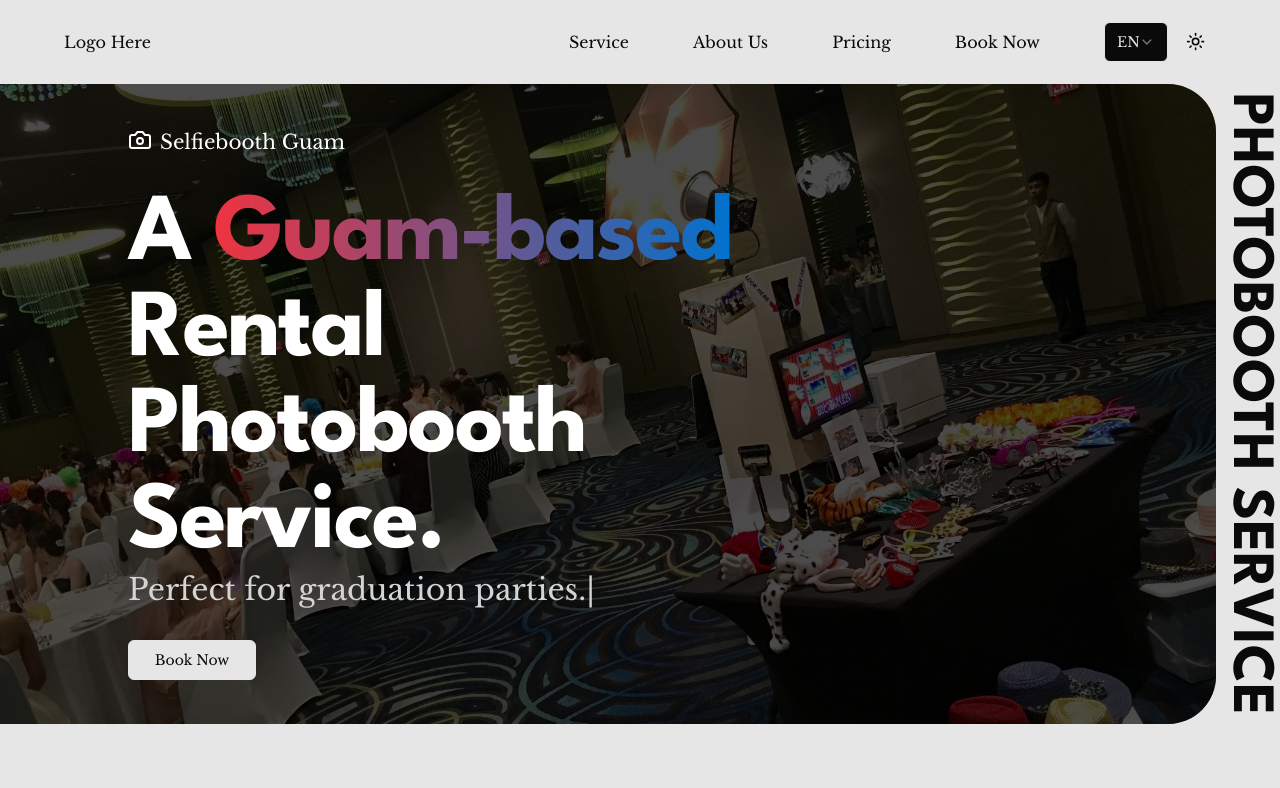
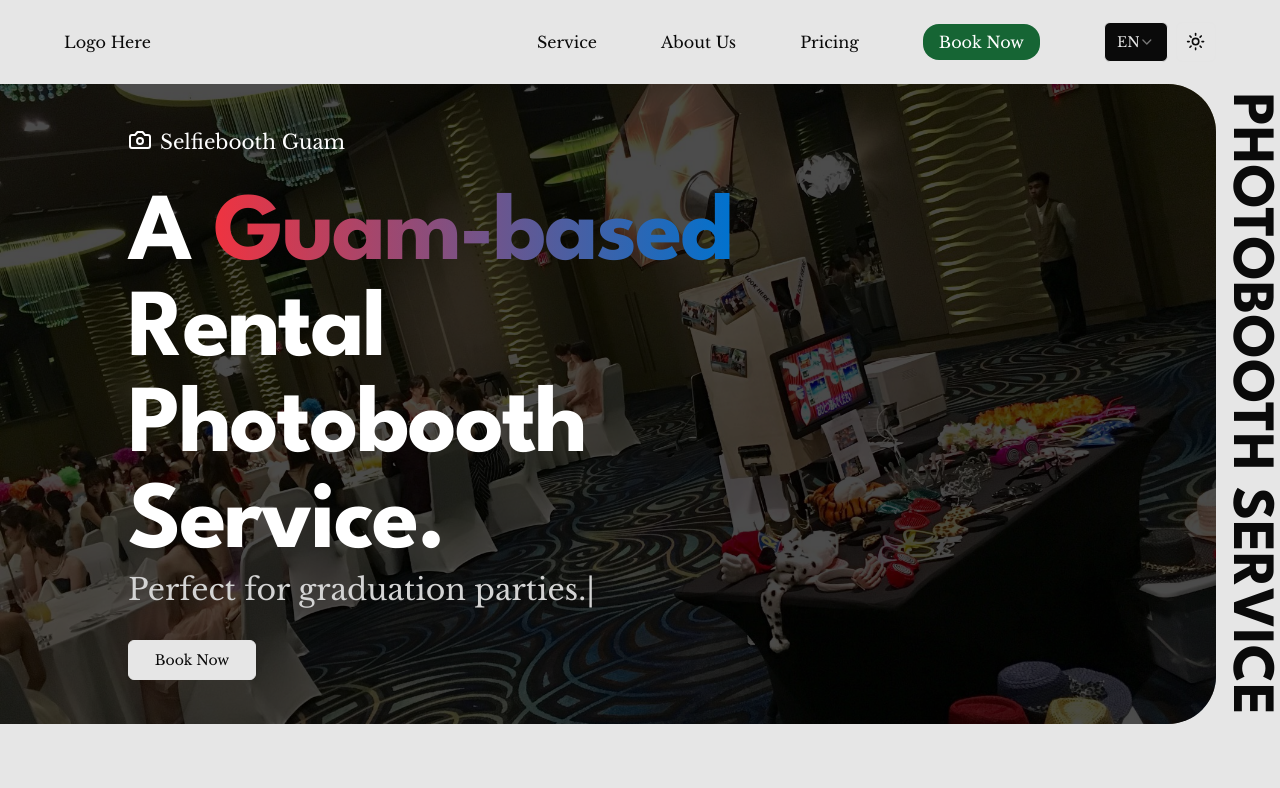
Before and after one commit to ronnieima/selfieboothguam, a Next.js app: page /en in a window 1280 px wide. Shown: the top 788 px of the page. Built offline with nearby package versions, Linux system fonts and the light colour scheme; what inspector would draw is missing.

Commit message:
use cn to make book now button green

```diff
--- a/app/_components/Hero.tsx
+++ b/app/_components/Hero.tsx
@@ -3,14 +3,20 @@ import { fontLeagueSpartan } from "@/lib/fonts";
 import { Camera } from "lucide-react";
 import { useTranslations } from "next-intl";
 import HeroTypingAnimation from "./HeroTypingAnimation";
+import { cn } from "@/lib/utils";
 
 function Hero() {
   const t = useTranslations("Hero");
   return (
     <section className="grid lg:grid-cols-[95%_5%] h-[100svh] lg:h-[80svh] ">
-      <div className="relative bg-hero bg-fixed lg:rounded-r-[3rem]  bg-cover bg-center ">
+      <div className="relative bg-hero lg:bg-fixed lg:rounded-r-[3rem]  bg-cover bg-center ">
         <div className="bg-black/70 absolute h-full w-full lg:rounded-r-[3rem] flex flex-col justify-center items-center lg:items-start">
-          <header className="absolute px-2 py-8 lg:p-32 text-white flex flex-col justify-center items-center lg:items-start gap-8 lg:gap-8 text-center lg:text-left w-[75%]">
+          <header
+            className={cn(
+              "text-center text-white flex flex-col justify-center items-center gap-8 ",
+              "lg:text-left lg:p-32 lg:w-[75%] lg:items-start"
+            )}
+          >
             <span className="text-xl flex gap-2">
               <Camera /> Selfiebooth Guam
             </span>
--- a/app/_components/Navbar.tsx
+++ b/app/_components/Navbar.tsx
@@ -9,6 +9,8 @@ import Link from "next/link";
 import LocaleSwitcherSelect from "./ui/LocaleSwitcherSelect";
 import { ToggleTheme } from "./ui/ToggleTheme";
 import { useTranslations } from "next-intl";
+import clsx from "clsx";
+import { cn } from "@/lib/utils";
 
 function Navbar() {
   const t = useTranslations("Navbar");
@@ -26,9 +28,16 @@ function Navbar() {
           <Link href="/">Logo Here</Link>
         </div>
         <ul className="flex items-center gap-16">
-          {navLinks.map((navLink) => (
+          {navLinks.map((navLink, i) => (
             <li key={navLink.label}>
-              <Link href={navLink.href}>{navLink.label}</Link>
+              <Link
+                href={navLink.href}
+                className={cn({
+                  "bg-green-800 text-white px-4 py-2 rounded-2xl": i === 3,
+                })}
+              >
+                {navLink.label}
+              </Link>
             </li>
           ))}
           <li className="flex gap-2">
@@ -41,7 +50,9 @@ function Navbar() {
       {/* MOBILE NAVBAR */}
       <nav className="flex lg:hidden justify-between h-[84px] items-center px-4 sticky top-0 z-20 bg-background">
         <div className="">
-          <Link href="/">Logo Here</Link>
+          <Link href="/" className={clsx("bg-red-50")}>
+            Logo Here
+          </Link>
         </div>
         <Sheet>
           <SheetTrigger>
--- a/lib/utils.ts
+++ b/lib/utils.ts
@@ -1,6 +1,6 @@
-import { type ClassValue, clsx } from "clsx"
-import { twMerge } from "tailwind-merge"
+import { type ClassValue, clsx } from "clsx";
+import { twMerge } from "tailwind-merge";
 
 export function cn(...inputs: ClassValue[]) {
-  return twMerge(clsx(inputs))
+  return twMerge(clsx(inputs));
 }
--- a/package.json
+++ b/package.json
@@ -14,7 +14,7 @@
     "@radix-ui/react-select": "^2.0.0",
     "@radix-ui/react-slot": "^1.0.2",
     "class-variance-authority": "^0.7.0",
-    "clsx": "^2.0.0",
+    "clsx": "^2.1.0",
     "embla-carousel-autoplay": "^8.0.0-rc17",
     "embla-carousel-react": "^8.0.0-rc17",
     "lucide-react": "^0.302.0",
```
Also changed, not shown: 1 other file (tests, documents, lock files or other folders).
